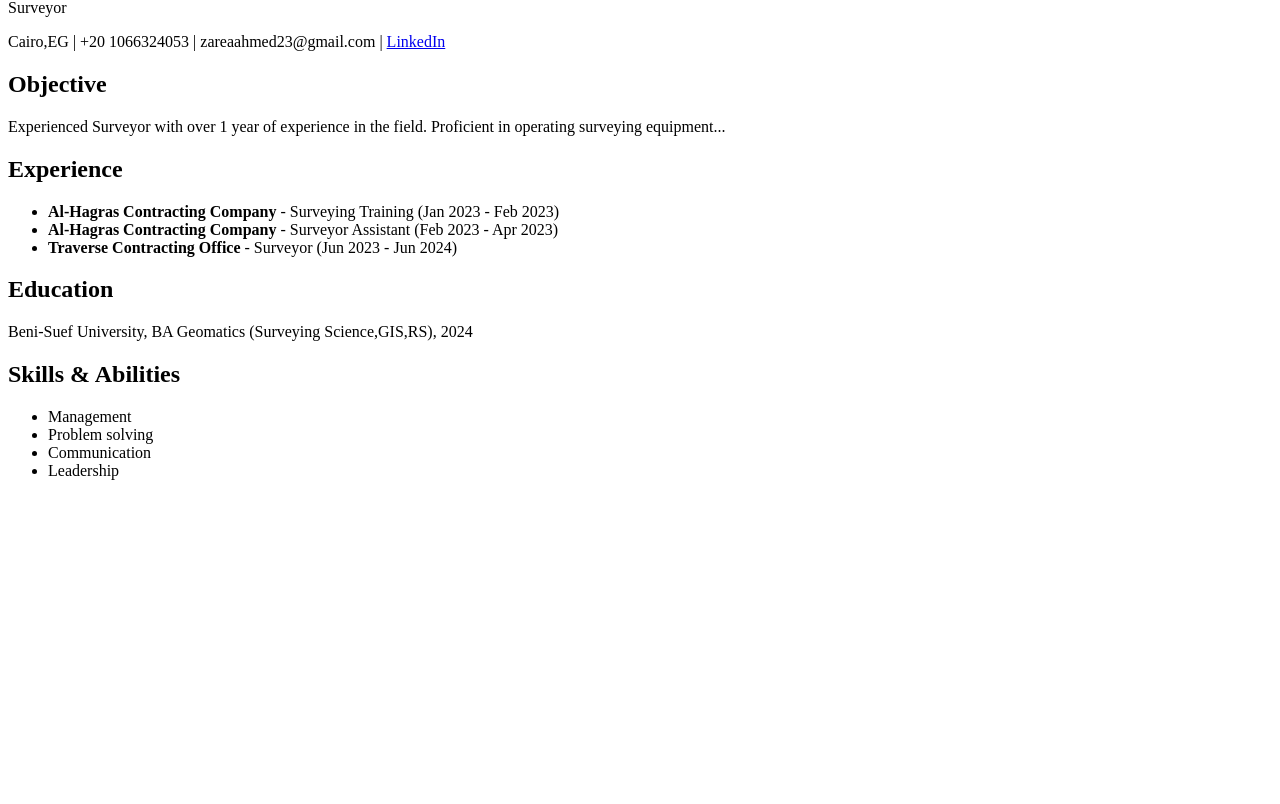
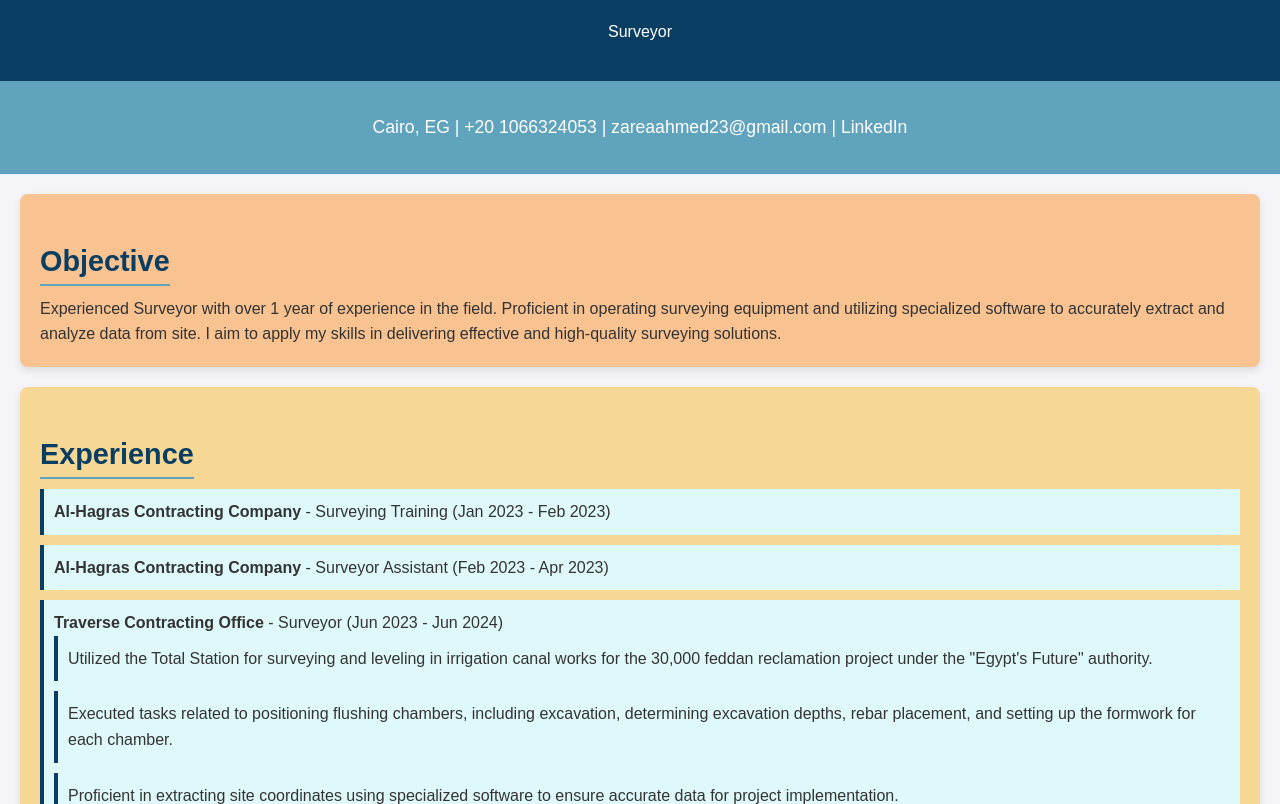
Before and after one commit to zarea1/ahmed-zarea.github.io, a plain HTML site: page index.html in a window 1280 px wide. Shown: the part 81-885 px from the top of the page. Before the commit the page ends 800 px from the top, so only its background shows below. Drawn offline with Linux system fonts and the light colour scheme.

Commit message:
index.html

```diff
--- a/index.html
+++ b/index.html
@@ -4,25 +4,148 @@
     <meta charset="UTF-8">
     <meta name="viewport" content="width=device-width, initial-scale=1.0">
     <title>Ahmed Zarea - Surveyor</title>
+    <style>
+        /* إعدادات الصفحة العامة */
+        body {
+            font-family: Arial, sans-serif;
+            background-color: #f4f4f9;
+            color: #333;
+            margin: 0;
+            padding: 0;
+            line-height: 1.6;
+        }
+
+        /* تصميم الهيدر */
+        header {
+            background-color: #0a3d62;
+            color: white;
+            padding: 20px 0;
+            text-align: center;
+        }
+
+        header h1 {
+            margin: 0;
+            font-size: 2.5em;
+        }
+
+        /* تنسيق المعلومات الأساسية */
+        .contact-info {
+            background-color: #60a3bc;
+            color: white;
+            padding: 15px;
+            text-align: center;
+            font-size: 1.1em;
+        }
+
+        .contact-info a {
+            color: white;
+            text-decoration: none;
+        }
+
+        /* تنسيق الأقسام */
+        section {
+            padding: 20px;
+            margin: 20px;
+            background-color: #fff;
+            border-radius: 8px;
+            box-shadow: 0px 4px 8px rgba(0, 0, 0, 0.1);
+        }
+
+        section h2 {
+            font-size: 1.8em;
+            margin-bottom: 10px;
+            color: #0a3d62;
+            border-bottom: 2px solid #60a3bc;
+            display: inline-block;
+        }
+
+        section p, section ul {
+            margin: 0;
+            padding: 0;
+        }
+
+        /* تنسيق القائمة */
+        ul {
+            list-style-type: none;
+            padding-left: 0;
+        }
+
+        ul li {
+            margin-bottom: 10px;
+            padding: 10px;
+            background-color: #dff9fb;
+            border-left: 4px solid #0a3d62;
+        }
+
+        /* تمييز كل قسم بلون مختلف */
+        #objective {
+            background-color: #f8c291;
+        }
+
+        #experience {
+            background-color: #f7d794;
+        }
+
+        #education {
+            background-color: #e77f67;
+        }
+
+        #skills {
+            background-color: #cf6a87;
+        }
+
+        /* تذييل الصفحة */
+        footer {
+            background-color: #0a3d62;
+            color: white;
+            text-align: center;
+            padding: 10px 0;
+            margin-top: 30px;
+        }
+    </style>
 </head>
 <body>
+    <!-- الهيدر -->
+    <header>
         <h1>Ahmed Zarea</h1>
         <p>Surveyor</p>
-    <p>Cairo,EG | +20 1066324053 | zareaahmed23@gmail.com | <a href="https://www.linkedin.com/in/ahmed-zarea/">LinkedIn</a></p>
+    </header>
 
+    <!-- المعلومات الشخصية -->
+    <div class="contact-info">
+        <p>Cairo, EG | +20 1066324053 | <a href="mailto:zareaahmed23@gmail.com">zareaahmed23@gmail.com</a> | <a href="https://www.linkedin.com/in/ahmed-zarea/">LinkedIn</a></p>
+    </div>
+
+    <!-- قسم الهدف -->
+    <section id="objective">
         <h2>Objective</h2>
-    <p>Experienced Surveyor with over 1 year of experience in the field. Proficient in operating surveying equipment...</p>
+        <p>Experienced Surveyor with over 1 year of experience in the field. Proficient in operating surveying equipment and utilizing specialized software to accurately extract and analyze data from site. I aim to apply my skills in delivering effective and high-quality surveying solutions.</p>
+    </section>
 
+    <!-- قسم الخبرات -->
+    <section id="experience">
         <h2>Experience</h2>
         <ul>
             <li><strong>Al-Hagras Contracting Company</strong> - Surveying Training (Jan 2023 - Feb 2023)</li>
             <li><strong>Al-Hagras Contracting Company</strong> - Surveyor Assistant (Feb 2023 - Apr 2023)</li>
-        <li><strong>Traverse Contracting Office</strong> - Surveyor (Jun 2023 - Jun 2024)</li>
+            <li><strong>Traverse Contracting Office</strong> - Surveyor (Jun 2023 - Jun 2024)
+                <ul>
+                    <li>Utilized the Total Station for surveying and leveling in irrigation canal works for the 30,000 feddan reclamation project under the "Egypt's Future" authority.</li>
+                    <li>Executed tasks related to positioning flushing chambers, including excavation, determining excavation depths, rebar placement, and setting up the formwork for each chamber.</li>
+                    <li>Proficient in extracting site coordinates using specialized software to ensure accurate data for project implementation.</li>
                 </ul>
+            </li>
+        </ul>
+    </section>
 
+    <!-- قسم التعليم -->
+    <section id="education">
         <h2>Education</h2>
-    <p>Beni-Suef University, BA Geomatics (Surveying Science,GIS,RS), 2024</p>
+        <p>Beni-Suef University, BA Geomatics (Surveying Science, GIS, RS), 2024</p>
+    </section>
 
+    <!-- قسم المهارات -->
+    <section id="skills">
         <h2>Skills & Abilities</h2>
         <ul>
             <li>Management</li>
@@ -30,5 +153,11 @@
             <li>Communication</li>
             <li>Leadership</li>
         </ul>
+    </section>
+
+    <!-- تذييل الصفحة -->
+    <footer>
+        <p>© 2024 Ahmed Zarea. All Rights Reserved.</p>
+    </footer>
 </body>
 </html>
```
Lines whose indentation alone changed are shown as unchanged.
